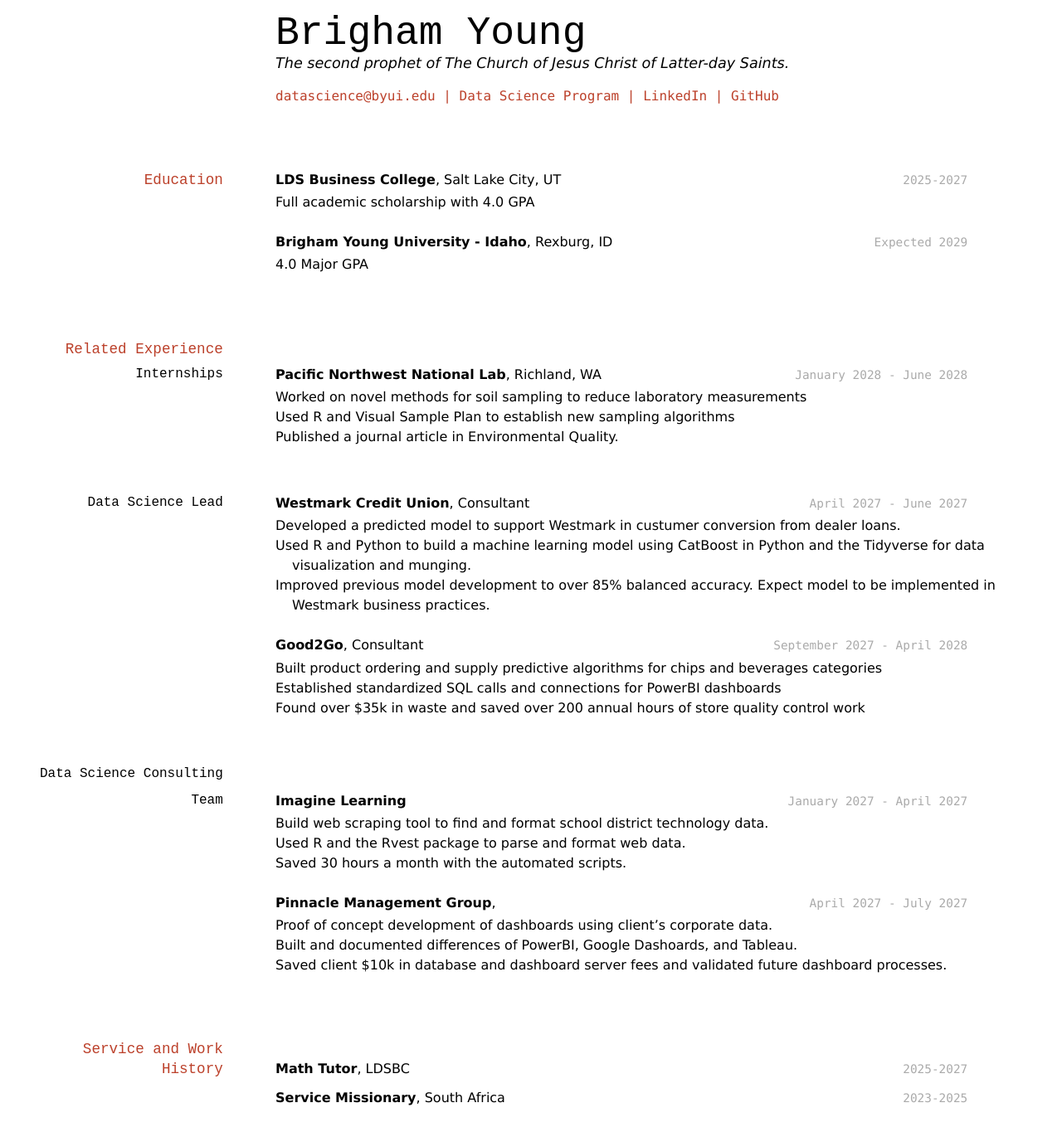
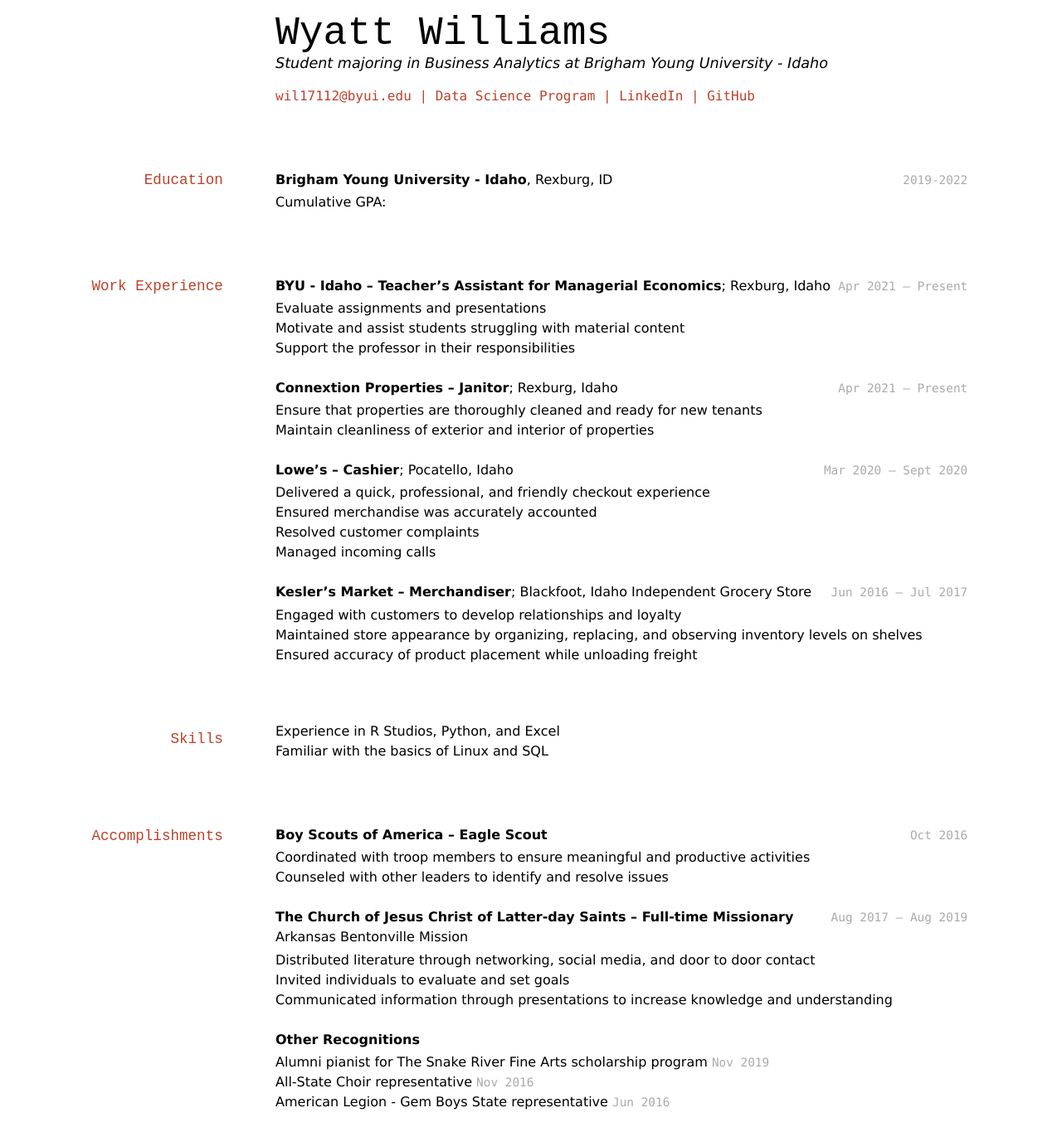
Before and after one commit to Williams-W/Williams-resume, a Jekyll site: the page built from docs/index.md, in a window 1280 px wide. Shown: the whole page at 83% size. Built offline with Jekyll 4.4.1, drawn with Linux system fonts in a browser that asks for light colours.

Commit message:
first update

```diff
--- a/docs/index.md
+++ b/docs/index.md
@@ -1,12 +1,12 @@
 ---
 layout: cv
-title: Brigham Young's Resume
+title: Wyatt Williams' Resume
 ---
-# Brigham Young
-The second prophet of The Church of Jesus Christ of Latter-day Saints.
+# Wyatt Williams
+Student majoring in Business Analytics at Brigham Young University - Idaho
 
 <div id="webaddress">
-<a href="datascience@byui.edu">datascience@byui.edu</a>
+<a href="wil17112e@byui.edu">wil17112@byui.edu</a>
 | <a href="https://byuidatascience.github.io/development.html">Data Science Program</a>
 | <a href="https://www.linkedin.com/groups/13537407/">LinkedIn</a>
 | <a href="https://github.com/byuids-resumes">GitHub</a>
@@ -16,70 +16,62 @@ The second prophet of The Church of Jesus Christ of Latter-day Saints.
 
 ## Education
 
-`2025-2027`
-__LDS Business College__, Salt Lake City, UT
-
-- Full academic scholarship with 4.0 GPA
-
-`Expected 2029`
+`2019-2022`
 __Brigham Young University - Idaho__, Rexburg, ID
 
-- 4.0 Major GPA
+- Cumulative GPA:
 
 
-## Related Experience
+## Work Experience
 
-### Internships
-
-`January 2028 - June 2028`
-__Pacific Northwest National Lab__, Richland, WA
-
-- Worked on novel methods for soil sampling to reduce laboratory measurements
-- Used R and Visual Sample Plan to establish new sampling algorithms
-- Published a journal article in Environmental Quality.
-
-### Data Science Lead
-
-`April 2027 - June 2027`
-__Westmark Credit Union__, Consultant
-
-- Developed a predicted model to support Westmark in custumer conversion from dealer loans.
-- Used R and Python to build a machine learning model using CatBoost in Python and the Tidyverse for data visualization and munging.
-- Improved previous model development to over 85% balanced accuracy. Expect model to be implemented in Westmark business practices.
-
-`September 2027 - April 2028`
-__Good2Go__, Consultant
-
-- Built product ordering and supply predictive algorithms for chips and beverages categories
-- Established standardized SQL calls and connections for PowerBI dashboards
-- Found over $35k in waste and saved over 200 annual hours of store quality control work
-
-### Data Science Consulting Team
-
-`January 2027 - April 2027`
-__Imagine Learning__
-
-- Build web scraping tool to find and format school district technology data.
-- Used R and the Rvest package to parse and format web data.
-- Saved 30 hours a month with the automated scripts.
-
-`April 2027 - July 2027`
-__Pinnacle Management Group__,
-
-- Proof of concept development of dashboards using client's corporate data.
-- Built and documented differences of PowerBI, Google Dashoards, and Tableau.
-- Saved client $10k in database and dashboard server fees and validated future dashboard processes.
+`Apr 2021 – Present`
+__BYU - Idaho – Teacher’s Assistant for Managerial Economics__; Rexburg, Idaho
+- Evaluate assignments and presentations
+- Motivate and assist students struggling with material content
+- Support the professor in their responsibilities
 
 
-## Service and Work History
+`Apr 2021 – Present`
+__Connextion Properties – Janitor__; Rexburg, Idaho
+- Ensure that properties are thoroughly cleaned and ready for new tenants
+- Maintain cleanliness of exterior and interior of properties
 
-`2025-2027`
-__Math Tutor__, LDSBC
+`Mar 2020 – Sept 2020`
+__Lowe’s – Cashier__; Pocatello, Idaho
+- Delivered a quick, professional, and friendly checkout experience
+- Ensured merchandise was accurately accounted
+- Resolved customer complaints
+- Managed incoming calls
+
+`Jun 2016 – Jul 2017`
+__Kesler’s Market – Merchandiser__; Blackfoot, Idaho
+Independent Grocery Store
+- Engaged with customers to develop relationships and loyalty
+- Maintained store appearance by organizing, replacing, and observing inventory levels on shelves
+- Ensured accuracy of product placement while unloading freight
+
+## Skills
+- Experience in R Studios, Python, and Excel
+- Familiar with the basics of Linux and SQL
 
 
-`2023-2025`
-__Service Missionary__, South Africa
+## Accomplishments
 
+__Boy Scouts of America – Eagle Scout__	`Oct 2016`
+- Coordinated with troop members to ensure meaningful and productive activities
+- Counseled with other leaders to identify and resolve issues
+
+__The Church of Jesus Christ of Latter-day Saints – Full-time Missionary__	`Aug 2017 – Aug 2019`
+Arkansas Bentonville Mission
+
+- Distributed literature through networking, social media, and door to door contact
+- Invited individuals to evaluate and set goals
+- Communicated information through presentations to increase knowledge and understanding
+
+__Other Recognitions__
+- Alumni pianist for The Snake River Fine Arts scholarship program	`Nov 2019`
+- All-State Choir representative	`Nov 2016`
+- American Legion - Gem Boys State representative	     `Jun 2016`
 
 
 <!-- ### Footer
```
Also changed, not shown: index_2027.md (+8 -6 lines).
